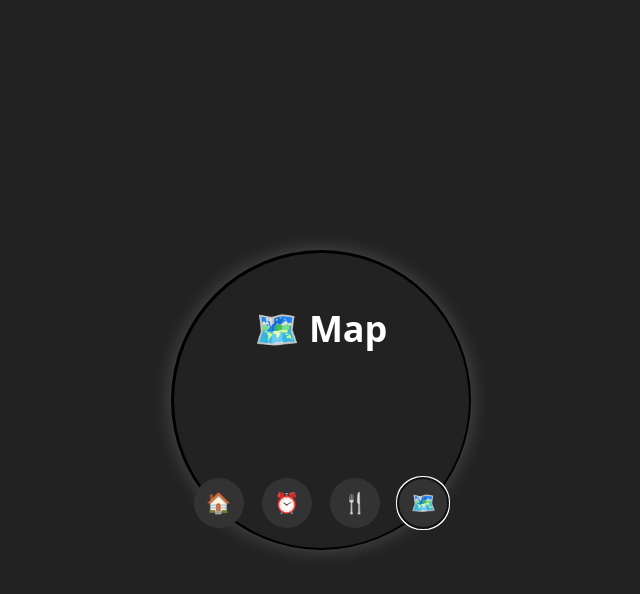
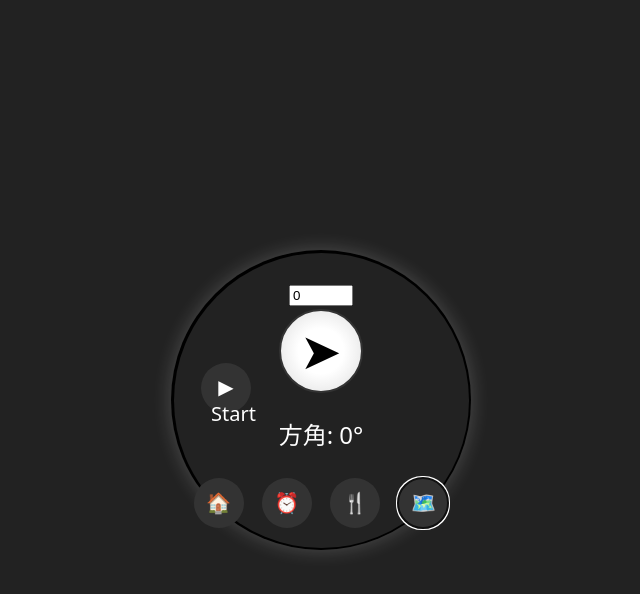
Before and after one commit to daiking1756/smart-haramaki, a React (Vite) app: page / in a window 1280 px wide. Both pictures are taken after a click on the button "🗺️". Shown: the top 594 px of the page, without its empty margins (319-959 px from the left). Built offline with nearby package versions, Linux system fonts and the light colour scheme.

Commit message:
Impl commpass as Map funciton

```diff
--- a/src/App.jsx
+++ b/src/App.jsx
@@ -10,7 +10,6 @@ const App = () => {
   const [screen, setScreen] = useState("home");
 
   async function connectToESP32() {
-    console.log(import.meta.env.VITE_hoge);
     try {
       const device = await navigator.bluetooth.requestDevice({
         acceptAllDevices: true,
@@ -43,7 +42,7 @@ const App = () => {
       case "hungry":
         return <Hungry characteristic={characteristic} />;
       case "map":
-        return <Map />;
+        return <Map characteristic={characteristic} />;
       // default:
       //   return <Home />;
     }
--- a/src/Hungry.css
+++ b/src/Hungry.css
@@ -66,18 +66,3 @@
     transform: translate(-50%, -70%) scale(1.3);
   }
 }
-
-.stomach-buttons button {
-  background: #444;
-  border: none;
-  color: white;
-  font-size: 16px;
-  padding: 10px;
-  border-radius: 10px;
-  cursor: pointer;
-  transition: background 0.3s;
-}
-
-.stomach-buttons button:hover {
-  background: #666;
-}
--- a/src/Map.css
+++ b/src/Map.css
@@ -0,0 +1,26 @@
+.compass {
+  width: 80px;
+  height: 80px;
+  font-size: 50px;
+  display: flex;
+  align-items: center;
+  justify-content: center;
+  border: 2px solid #333;
+  border-radius: 50%;
+  background: radial-gradient(circle, #fff 40%, #ddd);
+  transition: transform 0.1s ease-out;
+  position: relative; /* 矢印を前面に表示 */
+}
+
+.compass::after {
+  content: "➤"; /* 矢印アイコン */
+  font-size: 50px;
+  color: black; /* 矢印を黒くする */
+  position: absolute;
+  z-index: 10; /* 前面に表示 */
+}
+.guide-button {
+  position: absolute;
+  bottom: 40%;
+  left: 10%;
+}
--- a/src/Map.jsx
+++ b/src/Map.jsx
@@ -1,10 +1,57 @@
-import React from "react";
+import { useState, useEffect } from "react";
 import "./Map.css";
 
-const Map = () => {
+const Map = (props) => {
+  const [direction, setDirection] = useState(0);
+  const [isGuiding, setIsGuiding] = useState(false);
+
+  async function sendAngleAndMoter(angle, moterState) {
+    console.log("sendAngleAndMoter func");
+    console.log(props.characteristic);
+    if (!props.characteristic) {
+      console.error("Not connected to ESP32");
+      return;
+    }
+    try {
+      let jsonData = JSON.stringify({ angle: angle, moter: moterState });
+      let encoder = new TextEncoder();
+      await props.characteristic.writeValue(encoder.encode(jsonData));
+
+      console.log("Sent JSON:", jsonData);
+    } catch (error) {
+      console.error("Write Error:", error);
+    }
+  }
+
+  useEffect(() => {
+    // デバイスの向きを取得
+    const handleOrientation = (event) => {
+      let alpha = event.alpha; // デバイスの回転角度（0°〜360°）
+      if (alpha !== null) {
+        setDirection(alpha);
+        sendAngleAndMoter(alpha, "on");
+      }
+    };
+
+    // イベントリスナーを追加
+    window.addEventListener("deviceorientation", handleOrientation);
+
+    return () => {
+      // コンポーネントがアンマウントされたらリスナー削除
+      window.removeEventListener("deviceorientation", handleOrientation);
+    };
+  }, []);
+
   return (
-    <div>
-      <h2>🗺️ Map</h2>
+    <div className="compass-container">
+      <div className="guide-button">
+        <button onClick={() => setIsGuiding(!isGuiding)}>{isGuiding ? "⏸ Stop" : "▶ Start"}</button>
+      </div>
+      <input type="number" min="0" max="360" value={Math.round(direction)} onChange={(e) => setDirection(Number(e.target.value))} />
+      <div className="compass" style={{ transform: `rotate(${direction}deg)` }}>
+        ➤
+      </div>
+      <p>方角: {Math.round(direction)}°</p>
     </div>
   );
 };
```
